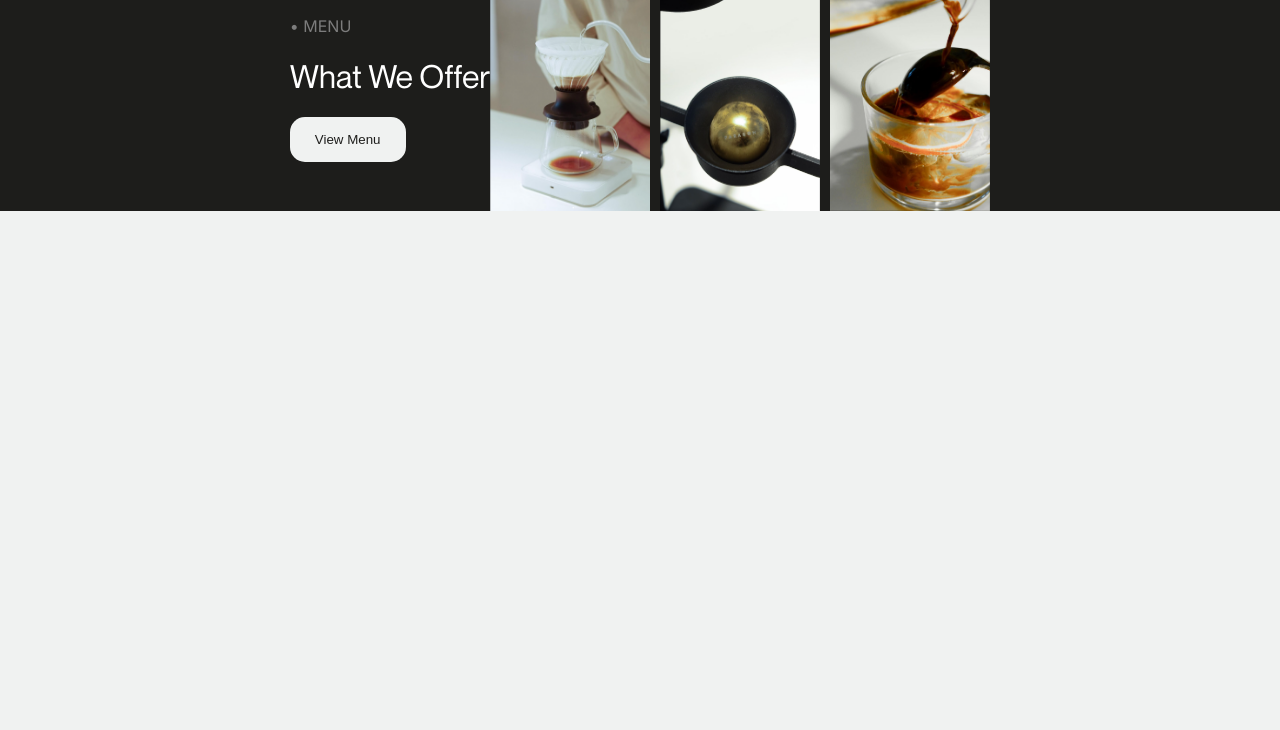
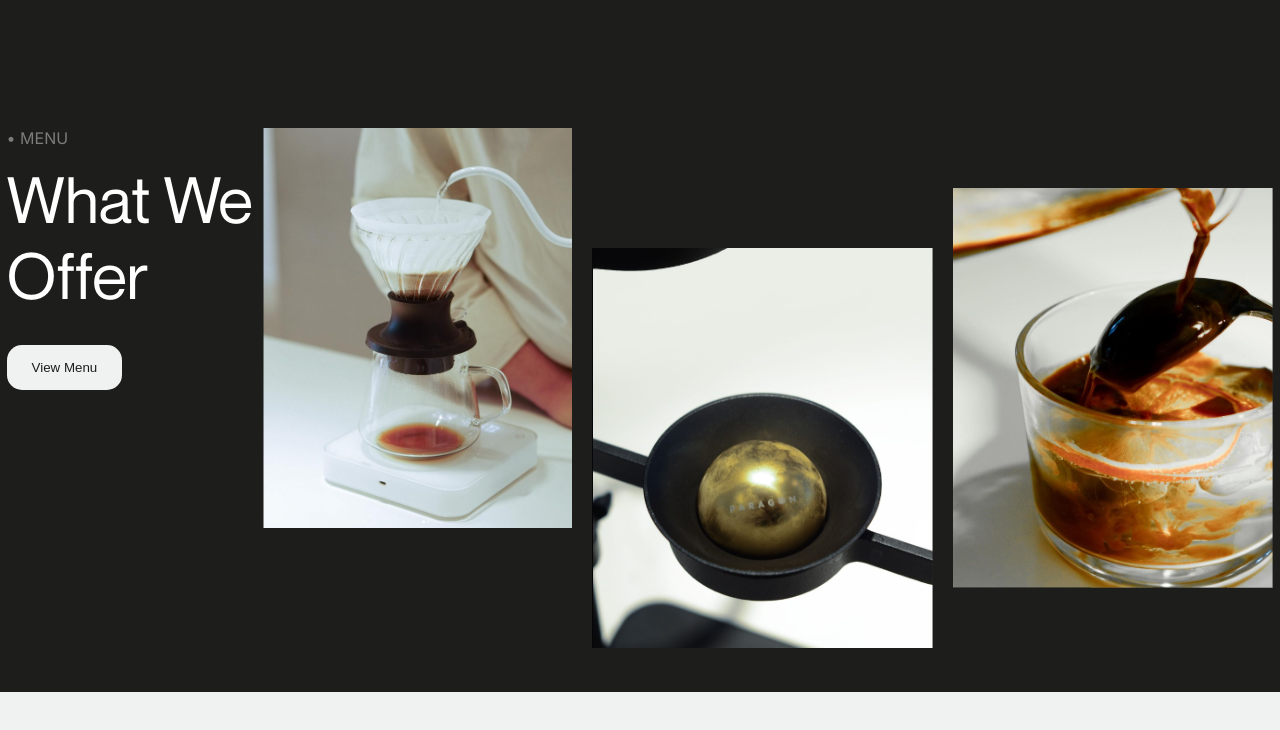
Before and after one commit to Bancantcode/satori-nextjs, a Next.js app: page / in a window 1280 px wide. Shown: the top 730 px of the page. Built offline with nearby package versions, Linux system fonts and the light colour scheme.

Commit message:
finished about section

```diff
--- a/src/components/About/style.module.scss
+++ b/src/components/About/style.module.scss
@@ -1,12 +1,10 @@
 .container {
     display: flex;
     background-color: #1D1D1B;
-    width: 100%;
+    width: 100vw;
     z-index: 1;
-
     .texts {
         color: #fff;
-
         .menu__button {
             background-color: #F0F2F1;
             color: #1D1D1B;
@@ -14,37 +12,43 @@
             border-radius: 15px;
             border: none;
             cursor: pointer;
+            margin-bottom: 3em;
         }
-
         .category {
             text-transform: uppercase;
             color: #7C7C7C;
+            margin: 0;
         }
-
         .title {
             font-family: "Neue Montreal", sans-serif;
             font-weight: 400;
+            margin: 0;
         }
     }
-
     .images {
         display: flex;
+        justify-content: center;
+        gap: 10px;
     }
 }
 
 @media only screen and (max-width: 767px) {
     .container {
         flex-direction: column;
+        padding: 4em 0;
 
         .texts {
             text-align: center;
-
+            .category {
+                margin-bottom: 0.8em;
+            }
+            .title {
+                font-size: 2.5em;
+                margin-bottom: 0.5em;
+            }
         }
-
         .images {
             flex-wrap: wrap;
-            justify-content: center;
-            gap: 10px;
             .img {
                 height: 100%;
                 width: 10em;
@@ -57,17 +61,21 @@
 @media only screen and (min-width: 768px) and (max-width: 1024px) {
     .container {
         flex-direction: column;
-
+        padding: 4em 0;
         .texts {
             text-align: center;
+            .category {
+                margin-bottom: 0.8em;
+            }
+            .title {
+                font-size: 3.5em;
+                margin-bottom: 0.5em;
+            }
         }
-
         .images {
-            gap: 10px;
-            justify-content: center;
             .img {
                 height: 100%;
-                width: 10em;
+                width: 14em;
             }
         }
     }
@@ -77,16 +85,34 @@
 @media only screen and (min-width: 1025px) {
     .container {
         justify-content: center;
+        padding: 8em 0 10em 0;
         .texts {
             text-align: start;
+            width: 20%;
+            .category {
+                margin-bottom: 0.8em;
+            }
+            .title {
+                font-size: 4em;
+                margin-bottom: 0.5em;
+            }
         }
-
         .images {
-            gap: 10px;
-            justify-content: center;
-            .img {
-                height: 100%;
-                width: 10em;
+            gap: 20px;
+            .image__container {
+                position: relative;
+                .img {
+                    height: auto;
+                    width: auto;
+                    max-width: 100%;
+                    max-height: 400px;
+                }
+                &:nth-of-type(2) {
+                    top: 120px;
+                }
+                &:nth-of-type(3) {
+                    top: 60px;
+                }
             }
         }
     }
```
Also changed, not shown: src/app/page.module.scss (+7 -0 lines).
